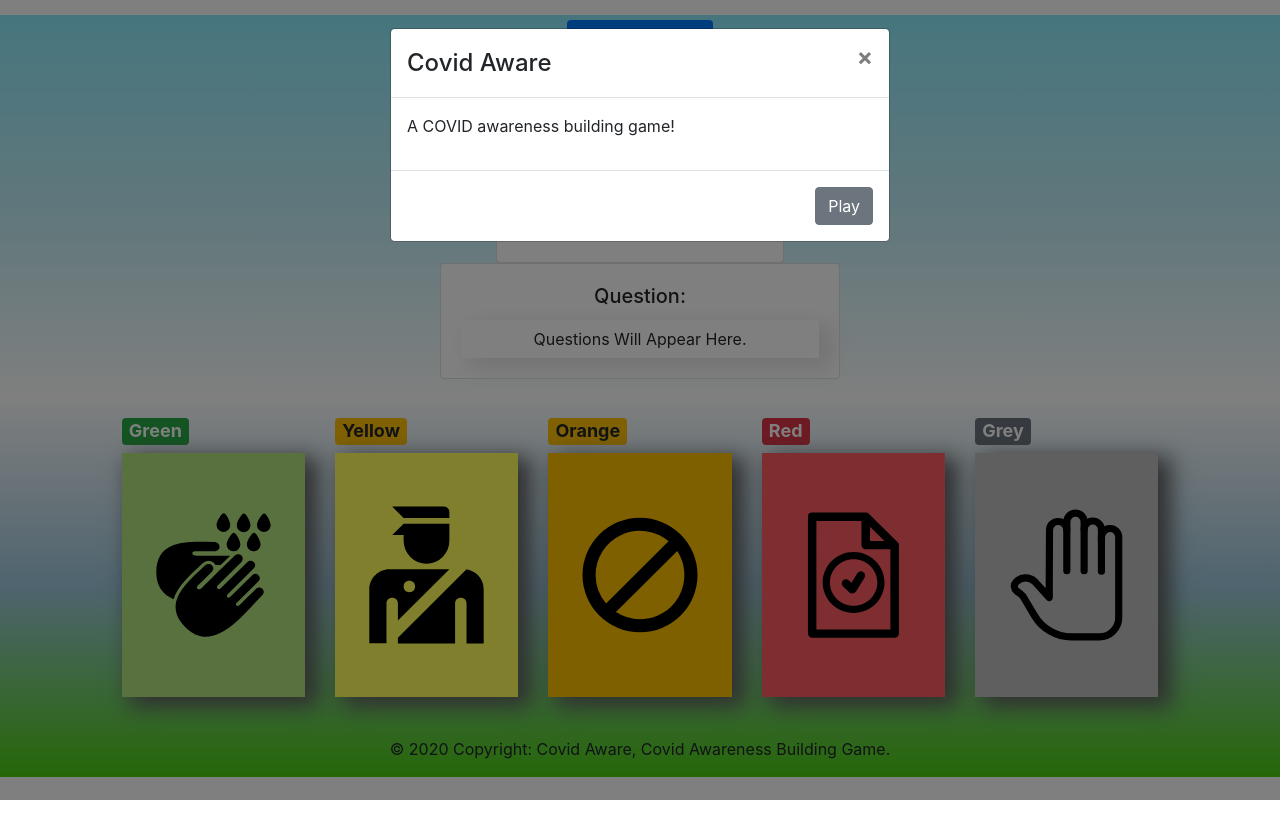
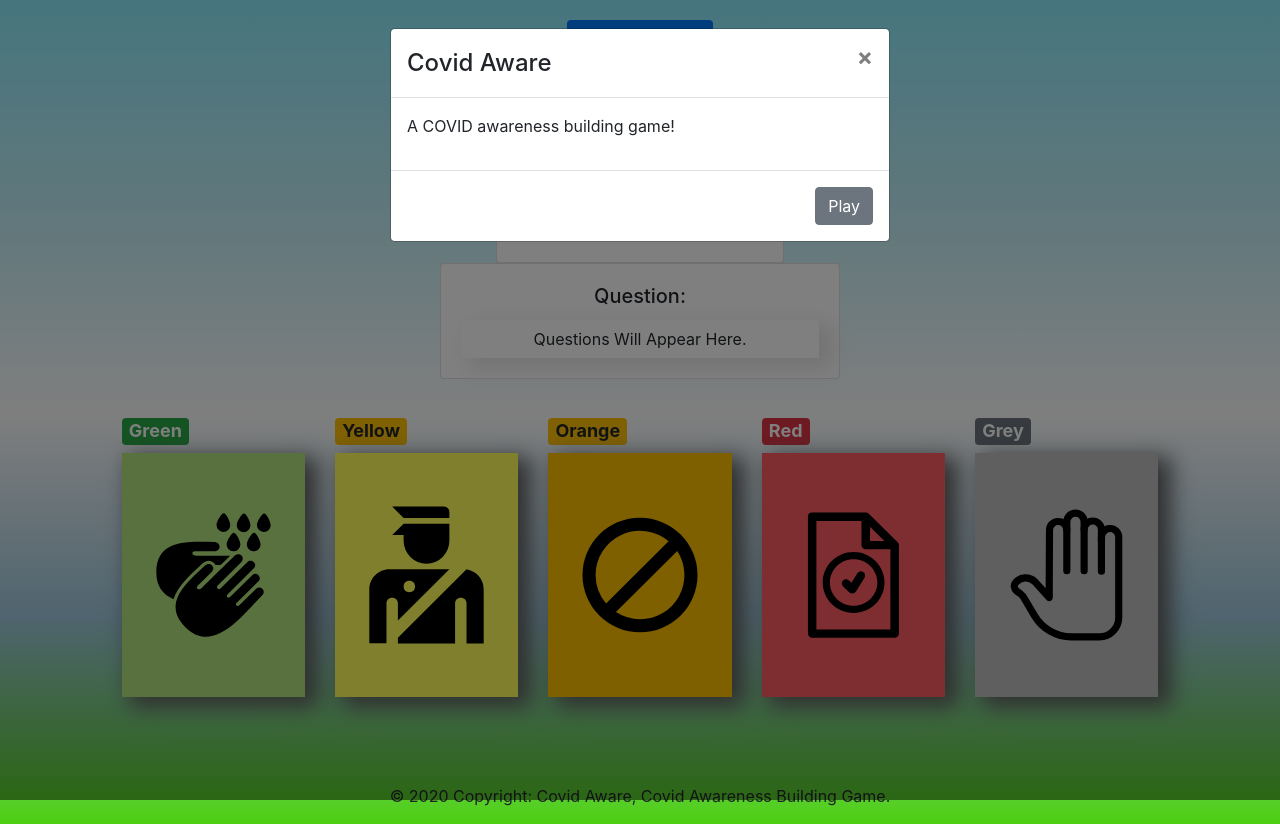
Before and after one commit to skchandon2/CovidAware, a React (Create React App) app in the folder covid-app/: page / in a window 1280 px wide. Before the commit the page ends 800 px from the top, so only its background shows below. Built offline with nearby package versions, Linux system fonts and the light colour scheme.

Commit message:
fixed the game board layout

```diff
--- a/covid-app/src/components/game.jsx
+++ b/covid-app/src/components/game.jsx
@@ -97,7 +97,8 @@ class Game extends Component {
 
     render() {
         return (
-            <div>
+            <div class="row">
+                <div class="col-sm-12" style={ { height: "93vh"} }>
                     <Init
                         showInit = {this.state.showInit}
                         onCloseInit={this.handleCloseInit}
@@ -111,6 +112,7 @@ class Game extends Component {
                     />
                     <Selections onSelection={this.handleSelection} previousCorrectAnswers={this.state.previousCorrectAnswers}/>
                 </div>
+            </div>
          );
     }
 }
```
Also changed, not shown: 1 other file (tests, documents, lock files or other folders). Lines whose indentation alone changed are shown as unchanged.
